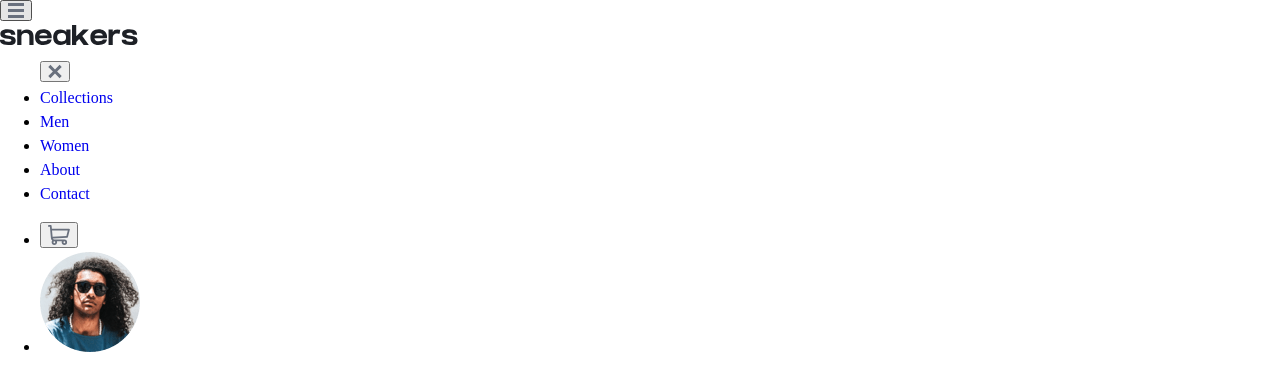
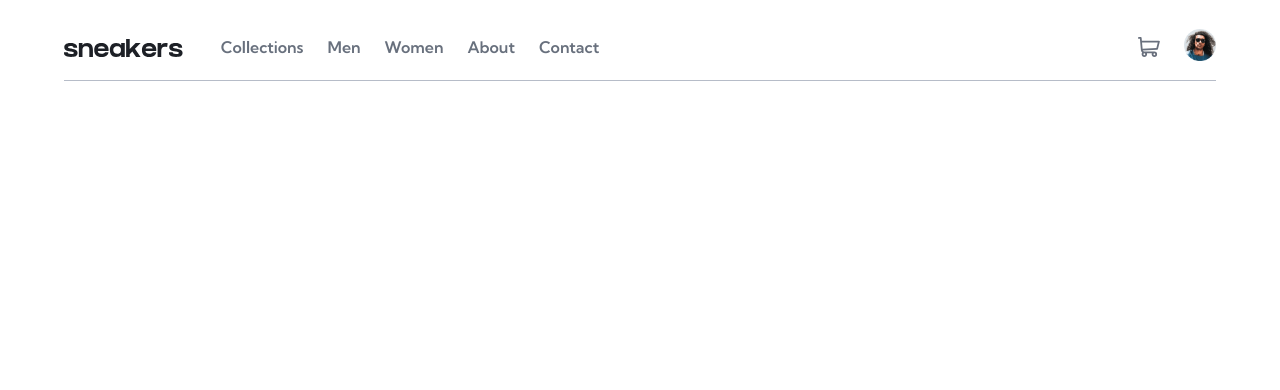
Before and after one commit to francisco-solis99/productPage, a website built with webpack: page src/index.html in a window 1280 px wide. Built offline with nearby package versions, Linux system fonts and the light colour scheme.

Commit message:
[Add] the styles fo the header and navbar

```diff
--- a/src/index.html
+++ b/src/index.html
@@ -7,19 +7,20 @@
   <title>Product</title>
 </head>
 <body>
+  <div class="overlay"></div>
   <header class="header">
-    <div class="container">
-      <button aria-label="open navigation">
+    <div class="container row">
+      <button aria-label="open navigation" class="nav__btn nav__btn--open">
         <img src="./assets/images/icon-menu.svg" alt="Menu icon">
       </button>
       <a href="/" class="logo">
         <figure class="logo__wrapper">
-          <img src="./assets/images/logo.svg" alt="Sneakers logo image" class="logo__img">
+          <img src="./assets/images/logo.svg" alt="Sneakers logo image" class="img logo__img">
         </figure>
       </a>
       <nav class="nav">
-        <ul class="nav__list nav__list--primary">
-          <button class="nav__close-btn" aria-label="close navigation">
+        <ul class="nav__list nav__list--primary row">
+          <button class="nav__btn nav__btn--close" aria-label="close navigation">
             <img src="./assets/images/icon-close.svg" alt="Close icon">
           </button>
           <li class="nav__item"><a href="/">Collections</a></li>
@@ -28,15 +29,15 @@
           <li class="nav__item"><a href="/">About</a></li>
           <li class="nav__item"><a href="/">Contact</a></li>
         </ul>
-        <ul class="nav__list nav__list--secundary">
+        <ul class="nav__list nav__list--secondary row">
           <li class="nav__item">
-            <button class="nav__item-cart">
-              <img src="./assets/images/icon-cart.svg" alt="Cart image">
+            <button class="nav__btn nav__btn--cart">
+              <img src="./assets/images/icon-cart.svg" alt="Cart image" >
             </button>
           </li>
           <li class="nav__item">
             <a href="/" class="nav__item-avatar">
-              <img src="./assets/images/image-avatar.png" alt="Avatar image">
+              <img src="./assets/images/image-avatar.png" alt="Avatar image" class="img nav__item">
             </a>
           </li>
         </ul>
--- a/src/index.js
+++ b/src/index.js
@@ -1 +1,17 @@
 import './styles/styles.scss';
+
+
+const btnOpenMenu = document.querySelector('.nav__btn--open');
+const btnCloseMenu = document.querySelector('.nav__btn--close');
+const overlay = document.querySelector('.overlay');
+
+
+const menu = document.querySelector('.nav__list--primary');
+
+btnOpenMenu.addEventListener('click', toggleMenu);
+btnCloseMenu.addEventListener('click', toggleMenu);
+
+function toggleMenu() {
+  menu.classList.toggle('active');
+  overlay.classList.toggle('active');
+}
--- /dev/null
+++ b/src/styles/base/_boilerplate.scss
@@ -0,0 +1,3 @@
+body {
+  font-family: 'Playfair Display', serif;
+}
--- a/src/styles/base/_font-face.scss
+++ b/src/styles/base/_font-face.scss
@@ -1,6 +1,5 @@
 @font-face {
-  font-family: 'Playfair Display', serif;
-  ;
-  src: url('../assets/fonts/KumbhSans-font.ttf');
+  font-family: 'Playfair Display';
+  src: url('../assets/fonts/KumbhSans-font.ttf') format('truetype');
   font-display: swap;
 }
--- a/src/styles/base/_index.scss
+++ b/src/styles/base/_index.scss
@@ -1,4 +1,5 @@
 @forward "root";
 @forward "reset";
 @forward "font-face";
+@forward "boilerplate";
 @forward "typography";
--- a/src/styles/styles.scss
+++ b/src/styles/styles.scss
@@ -1,2 +1,166 @@
 @use "base";
 @use "utilities";
+
+$VeryDarkBlue: hsl(220, 13%, 13%);
+$DarkGrayishBlue: hsl(219, 9%, 45%);
+$GrayishBlue: hsl(220, 14%, 75%);
+$LightGrayishBlue: hsl(223, 64%, 98%);
+
+// HEADER
+.header {
+  padding: 1em 0;
+  background-color: var(--background-color);
+  color: var(--text-color);
+
+  & .container {
+    border-bottom: 1px solid $GrayishBlue;
+  }
+}
+
+.row {
+  display: flex;
+  align-items: center;
+}
+
+.nav__btn {
+  padding: 0;
+  border: 0;
+  cursor: pointer;
+  background-color: var(--background-color);
+
+  &--open {
+    padding: .25em;
+    margin-right: .35em;
+
+    @include utilities.breakpoint(medium) {
+      display: none;
+    }
+  }
+
+  &--close {
+    @include utilities.breakpoint(medium) {
+      display: none;
+    }
+  }
+
+  &--cart {
+    vertical-align: middle;
+  }
+}
+
+.img {
+  max-width: 100%;
+  object-fit: cover;
+}
+
+.logo {
+
+  @include utilities.breakpoint(medium) {
+    margin-right: 2.35em;
+  }
+}
+
+.nav {
+  min-height: 4rem;
+  margin-left: auto;
+  display: flex;
+
+
+  @include utilities.breakpoint(medium) {
+    margin: 0;
+    justify-content: space-between;
+    width: 100%;
+    margin: 0 auto;
+  }
+
+
+  &__list {
+    list-style: none;
+    padding: 0;
+    margin: 0;
+
+    &--primary {
+      display: none;
+
+      @include utilities.breakpoint(medium) {
+        display: flex;
+      }
+    }
+
+    &--primary.active {
+      width: 60%;
+      padding: 1em;
+      display: block;
+      position: absolute;
+      z-index: 10;
+      top: 0;
+      bottom: 0;
+      left: 0;
+      background-color: var(--background-color);
+
+      & .nav__item {
+        margin: 1em 0;
+      }
+    }
+
+    &--secondary {
+
+      & .nav__item+.nav__item {
+        margin-left: .75em;
+
+        @include utilities.breakpoint(medium) {
+          margin-left: 1.5em;
+        }
+      }
+    }
+  }
+
+  &__item {
+    @include utilities.breakpoint(medium) {
+      height: 100%;
+      display: flex;
+      align-items: center;
+      border-bottom: 3px solid transparent;
+      transition: all ease-in 200ms;
+
+      &:hover,
+      &:active {
+        border-bottom: 3px solid var(--color-primary);
+      }
+    }
+  }
+
+
+  &__item+&__item {
+
+    @include utilities.breakpoint(medium) {
+      margin-left: 1.5em;
+    }
+  }
+
+  &__item a {
+    font-size: 1rem;
+    font-weight: 600;
+    color: $DarkGrayishBlue;
+    font-family: 'Playfair Display', serif;
+  }
+
+  &__item-avatar img {
+    width: 2rem;
+  }
+}
+
+.overlay {
+  position: fixed;
+  z-index: 5;
+  width: 100%;
+  height: 0;
+  visibility: hidden;
+  background-color: rgba(0, 0, 0, 0.75);
+
+  &.active {
+    visibility: visible;
+    height: auto;
+    min-height: 100vh;
+  }
+}
--- /dev/null
+++ b/src/styles/utilities/_container.scss
@@ -0,0 +1,7 @@
+// - Mobile: 375px, -Desktop: 1440px
+.container {
+  width: 90%;
+  max-width: 1440px;
+  min-width: 320px;
+  margin: 0 auto;
+}
--- a/src/styles/utilities/_index.scss
+++ b/src/styles/utilities/_index.scss
@@ -1 +1,2 @@
 @forward "breakpoints";
+@forward "container";
```
